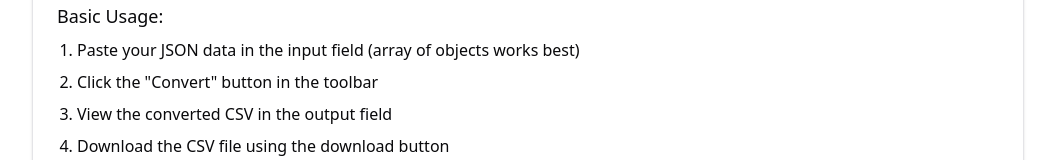
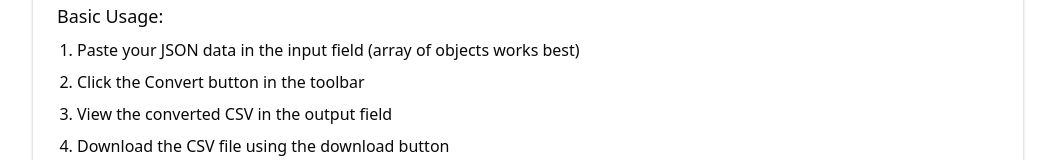
Before and after one commit to tahaamin2013/devkinsdev, a Next.js app: page /csv-to-json in a window 1280 px wide. Both pictures are taken after a click on the button "Show Help". Shown: the part 281-441 px from the top of the page, without its empty margins (112-1167 px from the left). Built offline with nearby package versions, Linux system fonts and the light colour scheme.

Commit message:
fix: update usage instructions for clarity in JSON to CSV converter

```diff
--- a/src/app/csv-to-json/page.tsx
+++ b/src/app/csv-to-json/page.tsx
@@ -248,7 +248,7 @@ export default function JsonToCsvConverter() {
               <h3 className="text-lg font-medium mb-2">Basic Usage:</h3>
               <ol className="list-decimal pl-5 space-y-2">
                 <li>Paste your JSON data in the input field (array of objects works best)</li>
-                <li>Click the "Convert" button in the toolbar</li>
+                <li>Click the Convert button in the toolbar</li>
                 <li>View the converted CSV in the output field</li>
                 <li>Download the CSV file using the download button</li>
               </ol>
```
